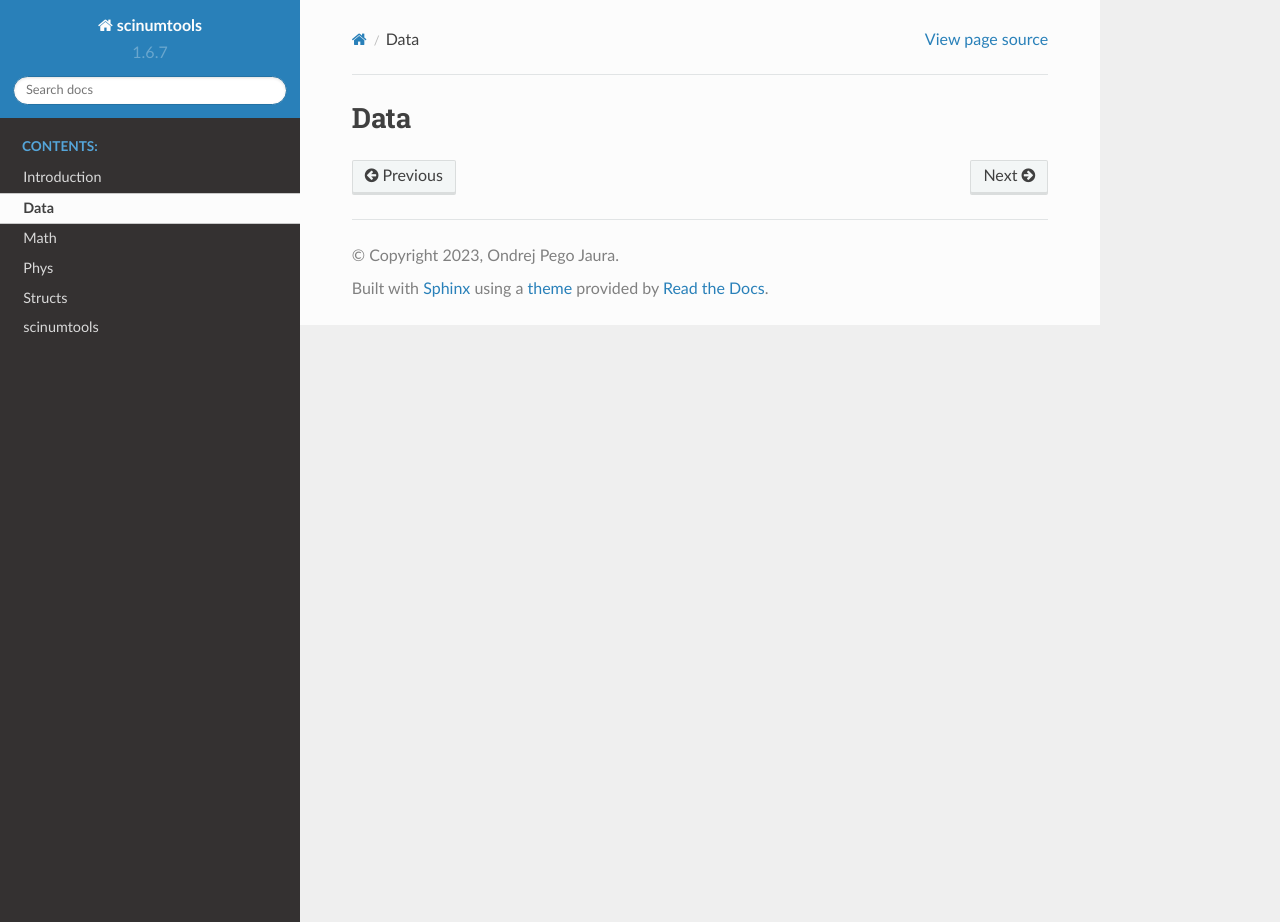
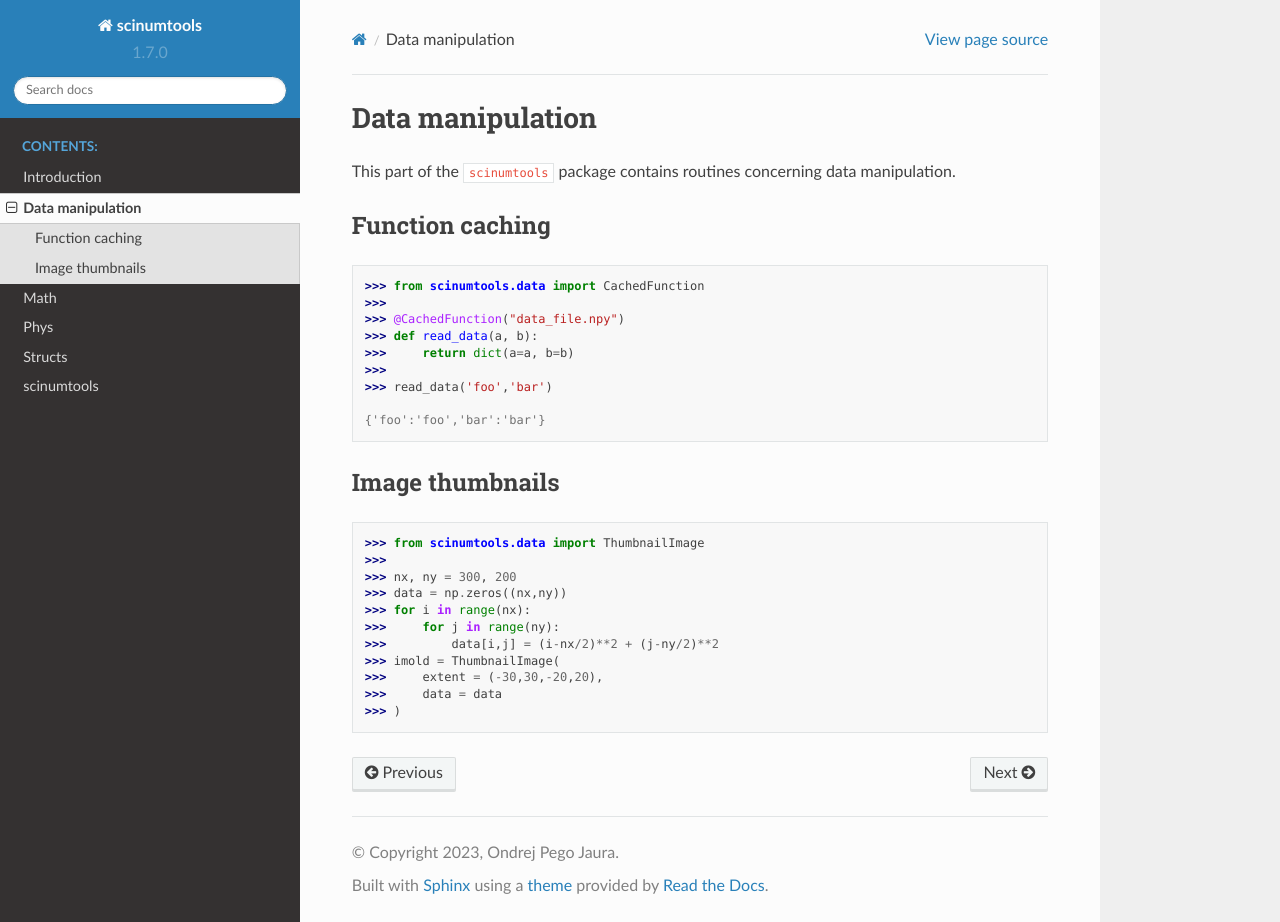
Before and after one commit to vrtulka23/scinumtools, a Sphinx documentation site: the page built from docs/source/data.rst, in a window 1280 px wide and 922 px high. Built offline with Sphinx 7.4.7 and the Read the Docs theme 2.0.0, drawn with Linux system fonts in a browser that asks for light colours; pages that are not in the unit, such as notebooks, are missing from menus.

```diff
--- a/docs/source/data.rst
+++ b/docs/source/data.rst
@@ -1,2 +1,36 @@
-Data
-====
+Data manipulation
+=================
+
+This part of the ``scinumtools`` package contains routines concerning data manipulation.
+
+Function caching
+""""""""""""""""
+
+.. code-block:: python
+
+   >>> from scinumtools.data import CachedFunction
+   >>>
+   >>> @CachedFunction("data_file.npy")
+   >>> def read_data(a, b):
+   >>>     return dict(a=a, b=b)
+   >>>
+   >>> read_data('foo','bar')
+
+   {'foo':'foo','bar':'bar'}
+
+Image thumbnails
+""""""""""""""""
+
+.. code-block:: python
+
+   >>> from scinumtools.data import ThumbnailImage
+   >>>
+   >>> nx, ny = 300, 200
+   >>> data = np.zeros((nx,ny))
+   >>> for i in range(nx):
+   >>>     for j in range(ny):
+   >>>         data[i,j] = (i-nx/2)**2 + (j-ny/2)**2
+   >>> imold = ThumbnailImage(
+   >>>     extent = (-30,30,-20,20),
+   >>>     data = data
+   >>> )
--- a/pyproject.toml
+++ b/pyproject.toml
@@ -4,7 +4,7 @@ build-backend = "hatchling.build"
 
 [project]
 name = "scinumtools"
-version = "1.6.7"
+version = "1.7.0"
 authors = [
   { name="Ondrej Pego Jaura", email="vrtulka23@pm.me" },
 ]
```
Also changed, not shown: docs/source/api/scinumtools.structs.rst (+8 -0 lines), docs/source/introduction.rst (+23 -0 lines), 6 other files.
